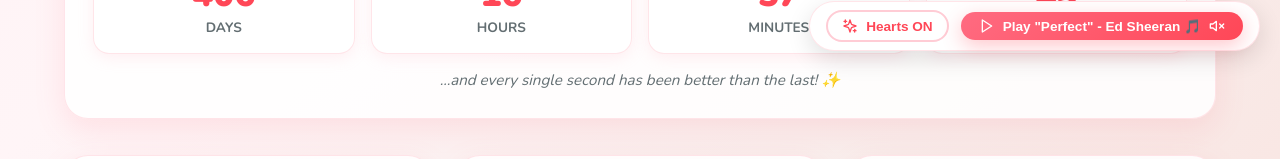
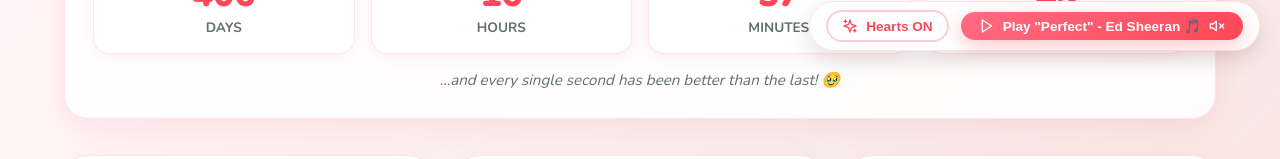
Before and after one commit to Riaan-Soni/gf-day-website, a React (Vite) app: page / in a window 1280 px wide. Shown: the part 729-888 px from the top of the page. Built offline with nearby package versions, Linux system fonts and the light colour scheme.

Commit message:
Update HomePage.jsx

```diff
--- a/src/pages/HomePage.jsx
+++ b/src/pages/HomePage.jsx
@@ -93,7 +93,7 @@ export default function HomePage({ setActiveTab }) {
         </div>
 
         <p style={{ marginTop: '16px', fontSize: '0.95rem', color: '#636e72', fontStyle: 'italic' }}>
-          ...and every single second has been better than the last! ✨
+          ...and every single second has been better than the last! 🥹
         </p>
       </section>
 
```
